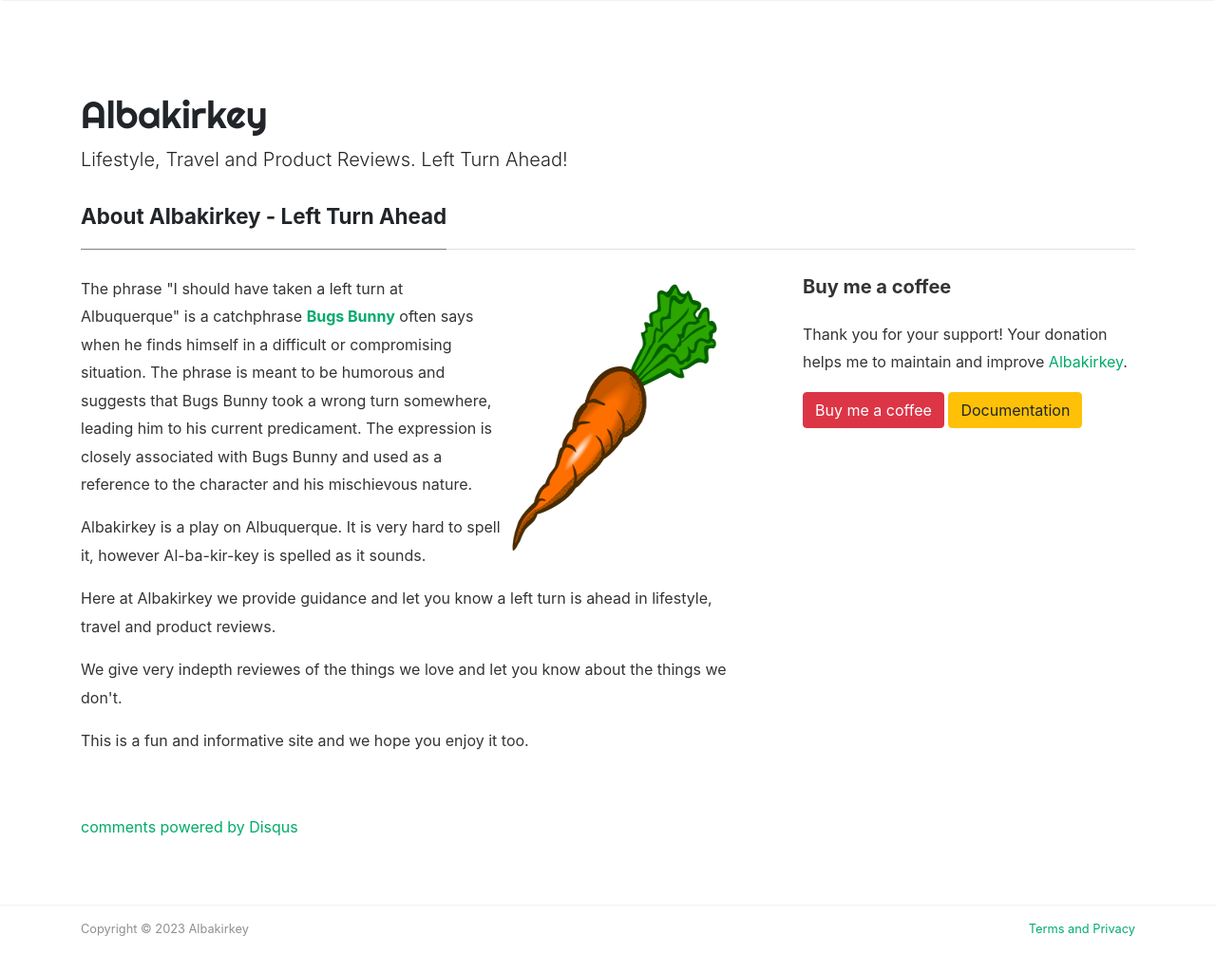
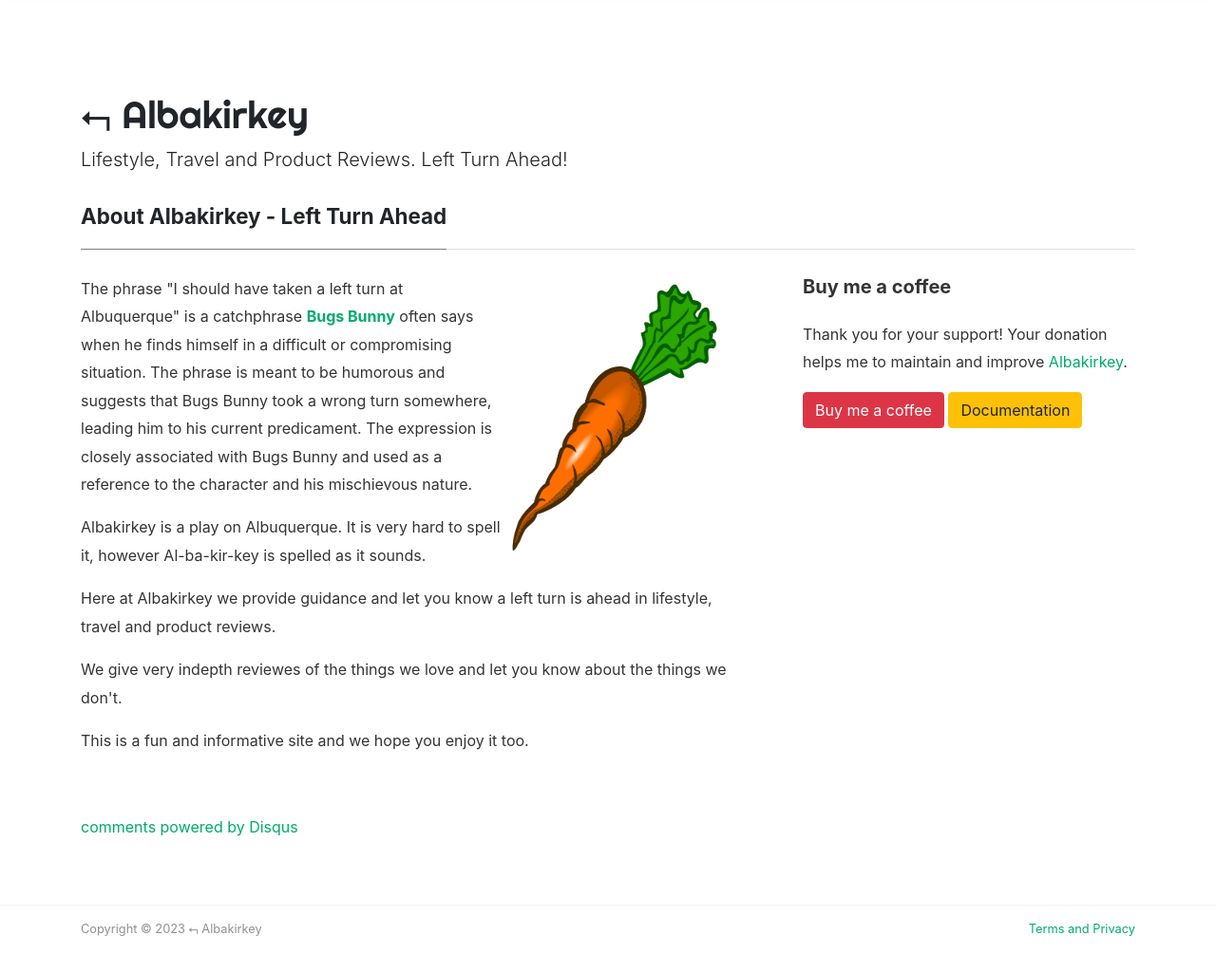
Before and after one commit to zombiedogz/albakirkey, a Jekyll site: the page built from _pages/about.md, in a window 1280 px wide and 1063 px high. Shown: the top 1025 px of the window at 95% size. Built offline with Jekyll 4.4.1, drawn with Linux system fonts in a browser that asks for light colours; nearby versions of some CDN libraries; comment, search, counter and statistics services are not loaded.

Commit message:
changed logo

```diff
--- a/_config.yml
+++ b/_config.yml
@@ -1,6 +1,6 @@
 # Site
-name: "Albakirkey"
-title: "Albakirkey"
+name: "⮢ Albakirkey"
+title: "⮢ Albakirkey"
 description: "Lifestyle, Travel and Product Reviews. Left Turn Ahead!"
 logo: 'assets/images/logo.png'
 favicon: 'albakirkey/assets/images/logo.png'
--- a/_layouts/default.html
+++ b/_layouts/default.html
@@ -4,7 +4,7 @@
 <meta charset="utf-8">
 <meta name="viewport" content="width=device-width, initial-scale=1, shrink-to-fit=no">
 
-<link rel="icon" href="{{ site.baseurl }}/assets/images/logo.png">
+<link rel="icon" href="{{ site.baseurl }}/assets/images/logo1.png">
 
 <title>{{ page.title }} | {{site.name}}</title>
 
```
